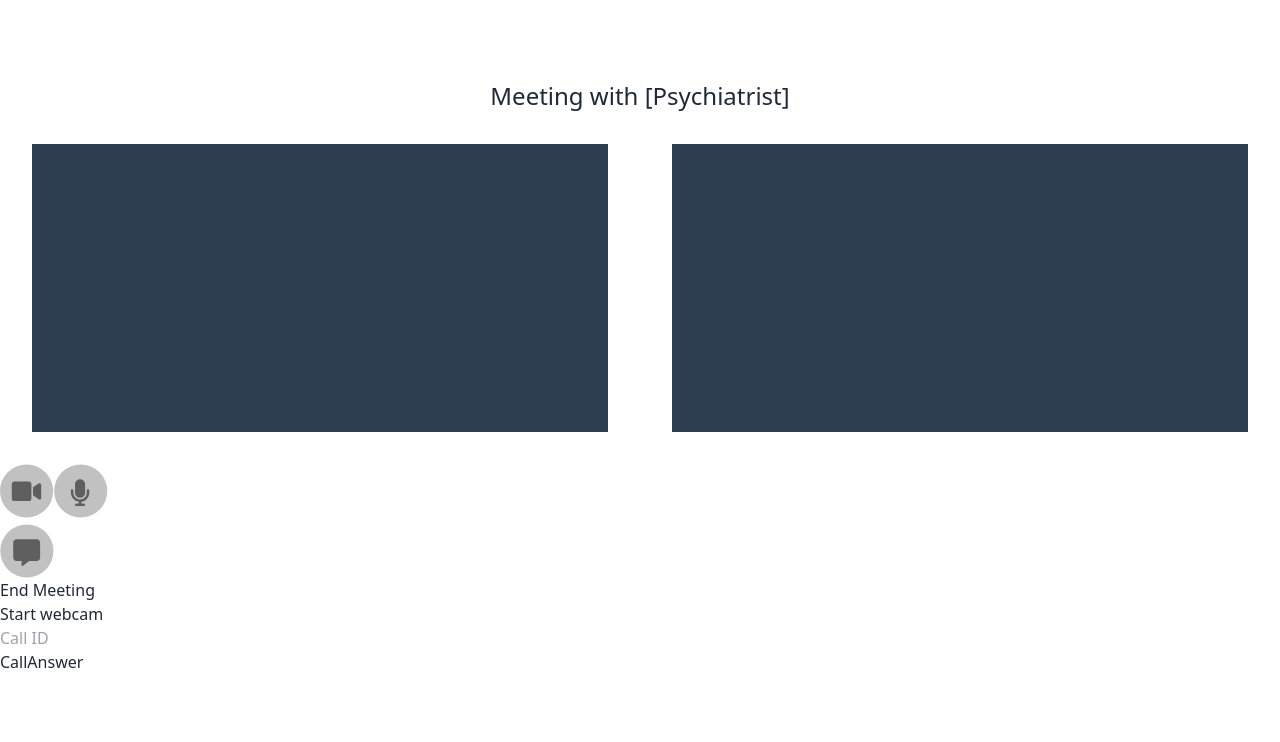
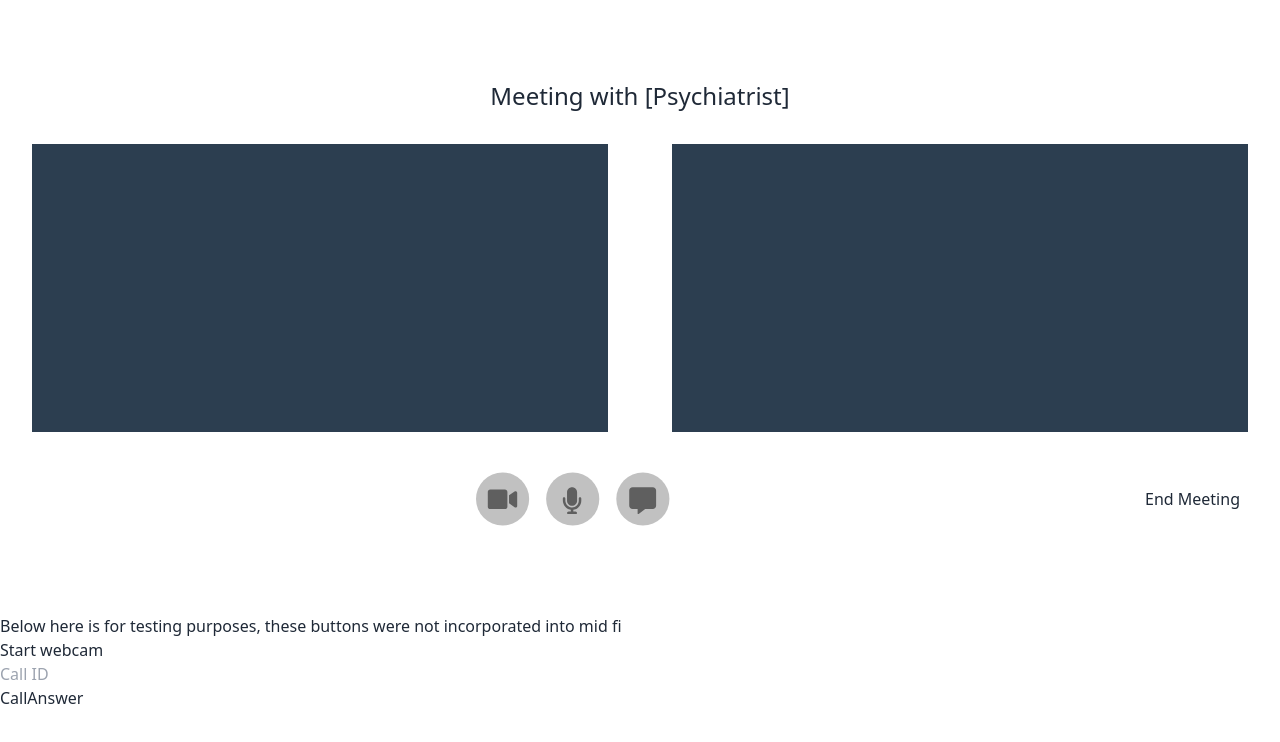
Before and after one commit to cornellh4i/okb-hope, a Next.js app in the folder frontend/: page /video-chat in a window 1280 px wide. Shown: the top 742 px of the page. Built offline with nearby package versions, Linux system fonts and the light colour scheme; no server answers.

Commit message:
aligned media controls

```diff
--- a/frontend/src/components/VideoChat.tsx
+++ b/frontend/src/components/VideoChat.tsx
@@ -116,7 +116,7 @@ const VideoChat: React.FC = () => {
    */
   const createOffer = async () => {
     console.log("Creating offer")
-    const callDoc = doc(collection(db, 'calls')); /** manages answer and offer
+    const callDoc = doc(collection(db, 'Calls')); /** manages answer and offer
     from both users */
     const offerCandidates = collection(callDoc, "offerCandidates");
     /** subcollections under calldoc that contain all cofferCandidates */
@@ -339,22 +339,27 @@ const VideoChat: React.FC = () => {
         Meeting with [Psychiatrist]
       </div>
       <div className="flex justify-center items-center">
-        <video ref={webcamVideo} autoPlay muted playsInline className="w-1/2 h-1/2 m-8 bg-[#2c3e50]" />
-        <video ref={remoteVideo} autoPlay playsInline className="w-1/2 h-1/2 m-8 bg-[#2c3e50]" />
+        <video ref={webcamVideo} autoPlay muted playsInline className="w-1/2 m-8 bg-[#2c3e50]" />
+        <video ref={remoteVideo} autoPlay playsInline className="w-1/2 m-8 bg-[#2c3e50]" />
       </div>
-      <div className="media-controls">
-        <button ref={toggleVideoButton} onClick={toggleVideo}>
-          <Video className="" />
-        </button>
-        <button ref={toggleAudioButton} onClick={toggleAudio}>
-          <Audio className="" />
-        </button>
-        <Chat />
-        <button ref={hangupButton} onClick={hangupCall} disabled>
+      <div className="media-controls flex flex-row items-center justify-between" dir="ltr">
+        <div className="media-buttons flex ml-auto me-auto">
+          <button ref={toggleVideoButton} onClick={toggleVideo} className="m-2">
+            <Video />
+          </button>
+          <button ref={toggleAudioButton} onClick={toggleAudio} className="m-2">
+            <Audio className="" />
+          </button>
+          <button className="m-2">
+            <Chat className="m-0" />
+          </button>
+        </div>
+        <button ref={hangupButton} onClick={hangupCall} disabled className="pr-10">
           End Meeting
         </button>
       </div>
-      <div className="testing">
+      <div className="testing mt-20">
+        <p>Below here is for testing purposes, these buttons were not incorporated into mid fi</p>
         <button ref={webcamButton} onClick={setupMediaSources}>
           Start webcam
         </button>
```
